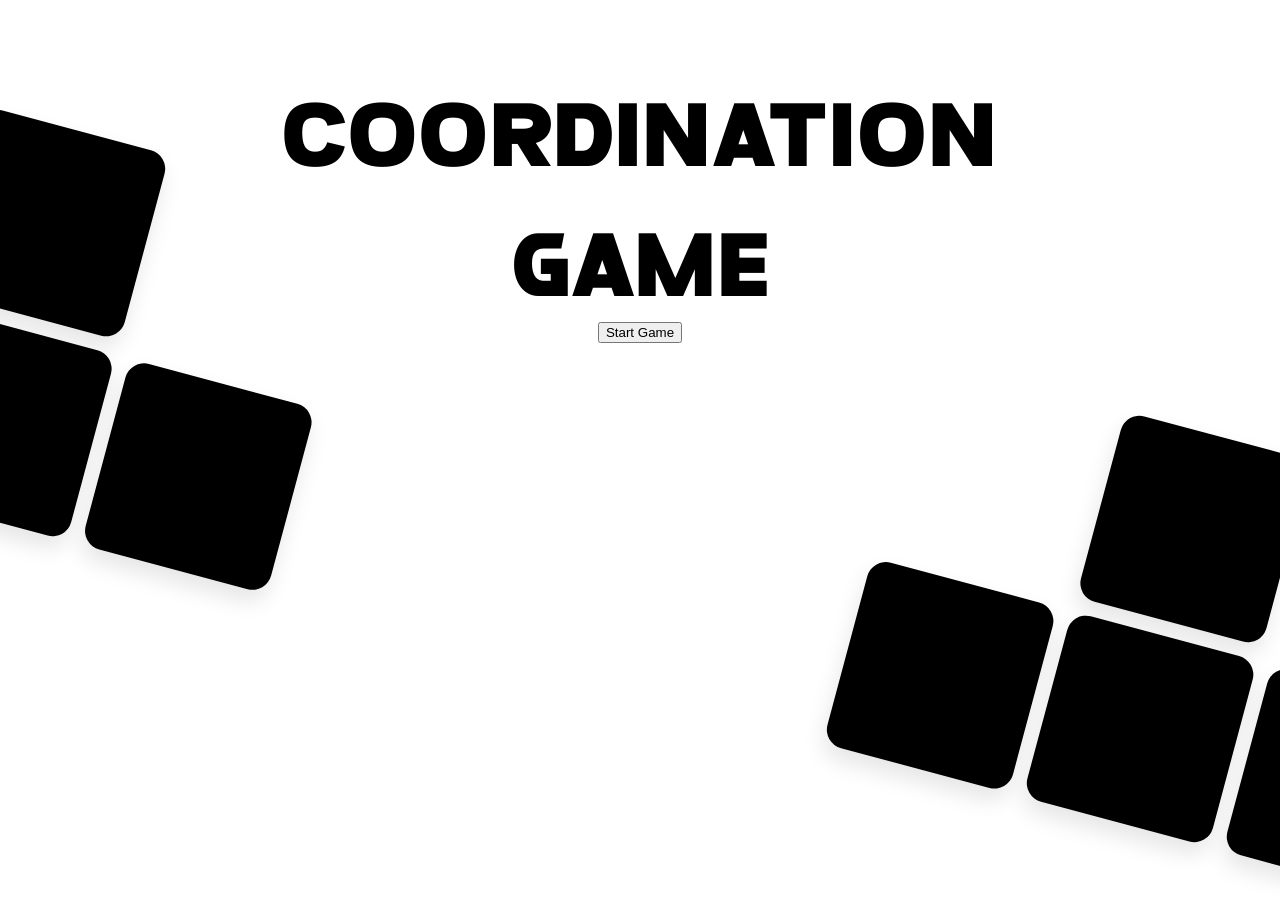
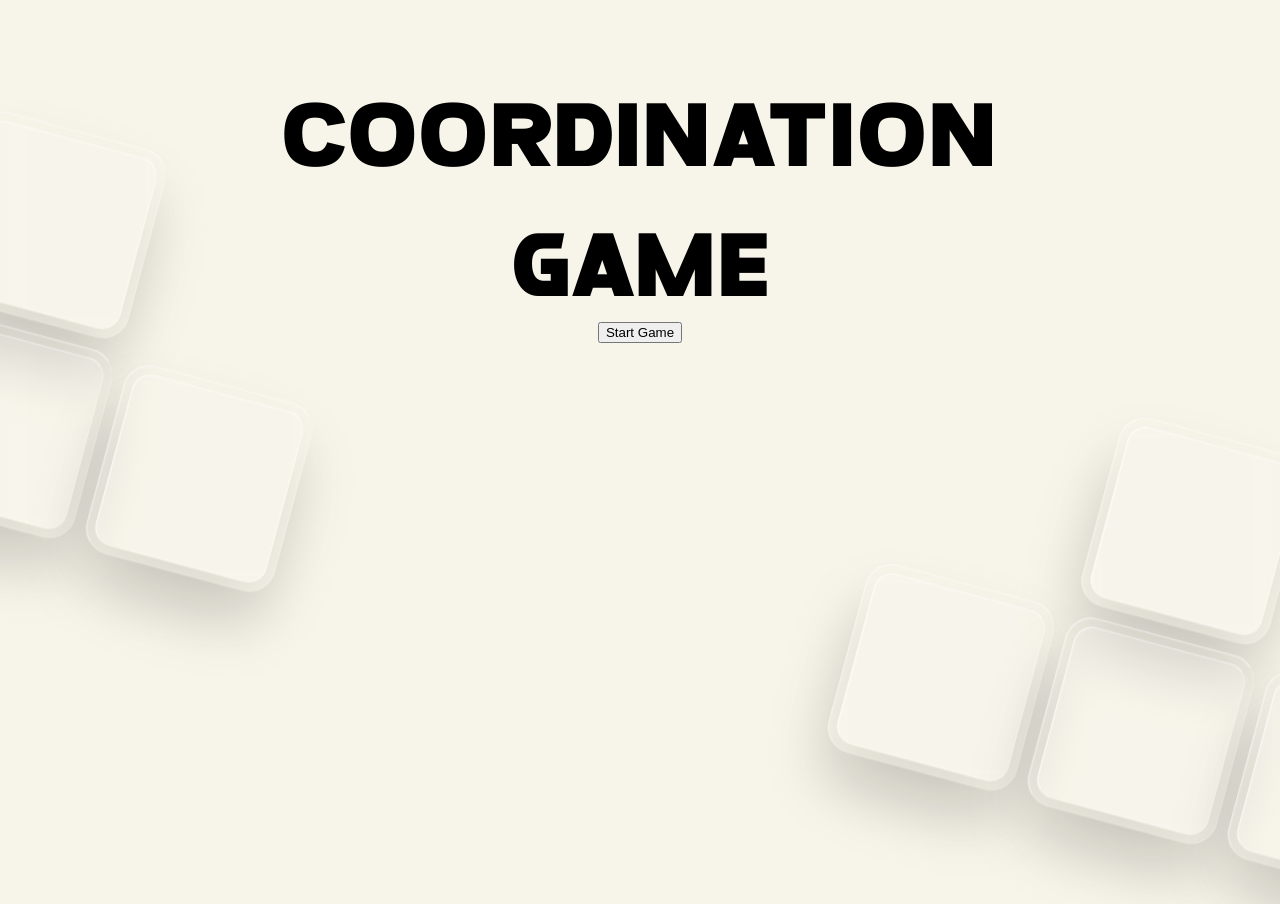
Before and after one commit to MonKeySVG/coord-game, an Angular app: page / in a window 1280 px wide. Shown: the top 904 px of the page. Built offline with nearby package versions, Linux system fonts and the light colour scheme.

Commit message:
Début de design

```diff
--- a/src/app/key/key.component.css
+++ b/src/app/key/key.component.css
@@ -1,25 +1,49 @@
-.square {
+.key-container {
   width: 10vw;
   height: 10vw;
-  box-shadow: 0px 8px 15px rgba(0, 0, 0, 0.1);
+  display: flex;
+  border-radius: 1.4vw;
+  justify-content: center;
+  align-items: center;
+
+  backdrop-filter: blur(10px);
+  box-shadow: 0 25px 45px rgba(0, 0, 0, 0.1);
+  border: 1px solid rgba(255,255,255,0.5);
+  border-right: 1px solid rgba(255,255,255,0.2);
+  border-bottom: 1px solid rgba(255,255,255,0.2);
+  transition: all 0.2s ease;
+
+}
+
+.square {
+  width:90%;
+  height:90%;
+  /*box-shadow: rgba(0, 0, 0, 0.16) 0px 1px 4px;*/
+  /*box-shadow: rgba(50, 50, 93, 0.25) 0px 50px 100px -20px, rgba(0, 0, 0, 0.3) 0px 30px 60px -30px, rgba(10, 37, 64, 0.35) 0px -2px 6px 0px inset;*/
+  /*box-shadow: rgba(50, 50, 93, 0.25) 0px 2px 5px -1px, rgba(0, 0, 0, 0.3) 0px 1px 3px -1px;*/
   border-radius: 1vw;
-  transition: background-color 0.1s ease;
+
+  backdrop-filter: blur(10px);
+  box-shadow: 0 25px 45px rgba(0, 0, 0, 0.1);
+  border: 1px solid rgba(255,255,255,0.5);
+  border-right: 1px solid rgba(255,255,255,0.2);
+  border-bottom: 1px solid rgba(255,255,255,0.2);
+  transition: background-color 0.2s ease;
 }
 
 .active {
-  background: blue;
+  background-color: rgb(0, 0, 0);
 }
 
 .inactive {
-  background: black;
+  background: rgba(255, 255, 255, 0.1);
 }
 
 .pressed {
-  background: green;
-  box-shadow: 0px 15px 20px rgba(46, 229, 157, 0.4);
+  background: rgba(255, 255, 255, 1);
+
 }
 
 .error {
-  background: red;
-  box-shadow: 0px 15px 20px rgba(229, 46, 52, 0.4);
+  background-color: #dc3636;
 }
--- a/src/app/key/key.component.html
+++ b/src/app/key/key.component.html
@@ -1 +1,3 @@
-<div [ngClass]="['square', layoutClass, getColor()]"></div>
+<div class="key-container">
+  <div [ngClass]="['square', layoutClass, getColor()]"></div>
+</div>
--- a/src/app/keys-layout/keys-layout.component.css
+++ b/src/app/keys-layout/keys-layout.component.css
@@ -3,14 +3,19 @@
   grid-template-columns: repeat(3, 10vw);
   grid-template-rows: repeat(2, 10vw);
   gap: 10px;
+
+
 }
 
 .keys .up {
   grid-area: 1 / 2 / 2 / 3;
+
+
 }
 
 .keys .left {
   grid-area: 2 / 1 / 3 / 2;
+
 }
 
 .keys .down {
--- a/src/styles.css
+++ b/src/styles.css
@@ -6,4 +6,5 @@
 :root {
   font-family: 'Vortex', sans-serif;
   overflow-x: hidden;
+  background-color: #F7F4E9;
 }
```
